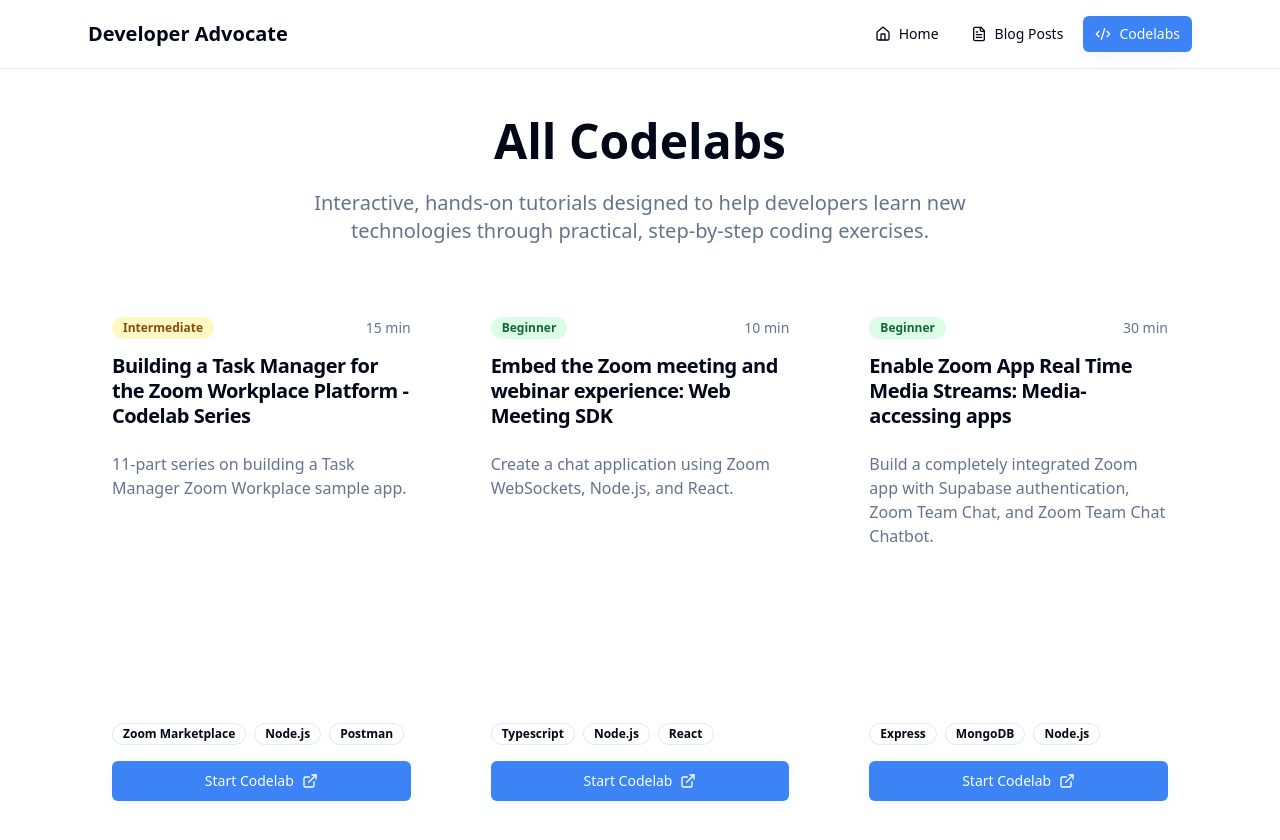
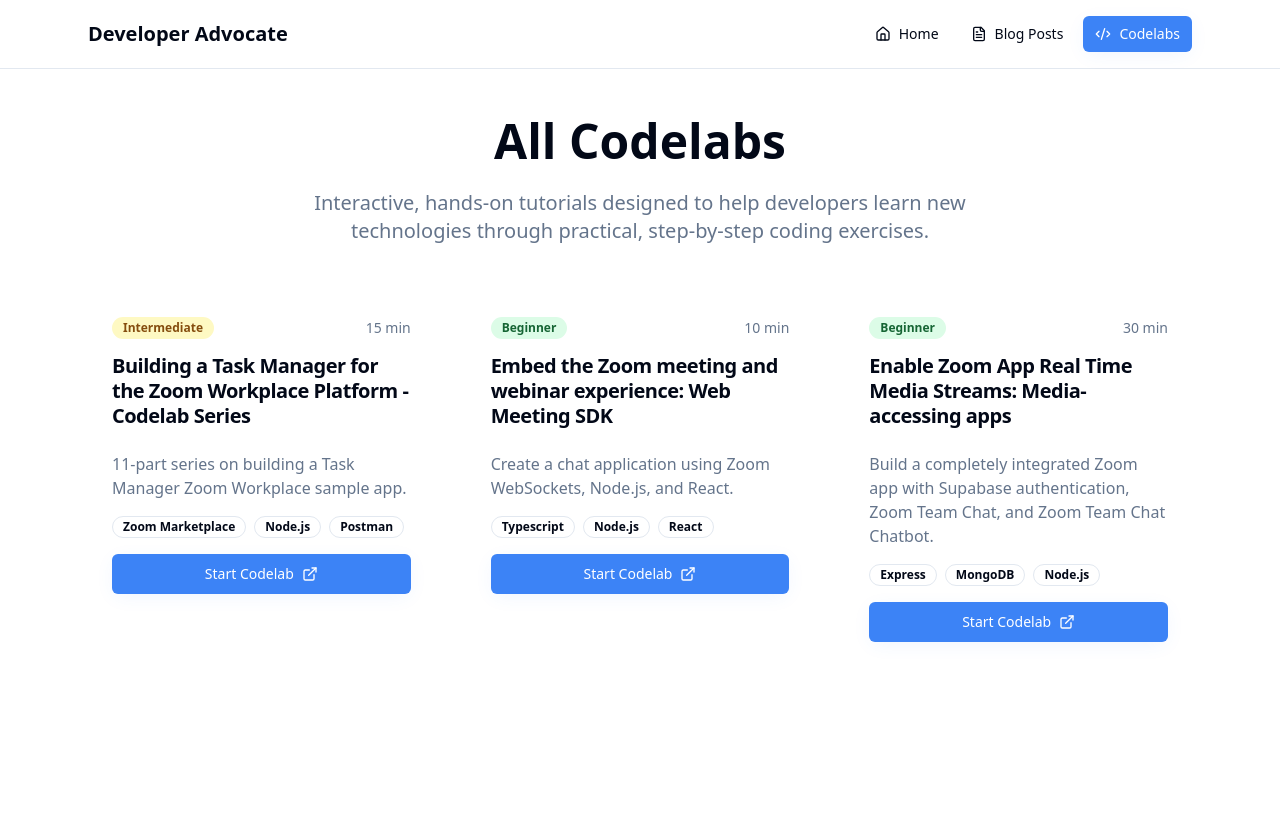
Before and after one commit to just-zoomit/dev-rel-profile, a React (Vite) app: page /codelabs in a window 1280 px wide. Shown: the top 840 px of the page. Built offline with nearby package versions, Linux system fonts and the light colour scheme.

Commit message:
Fixed CSS for card overflow

```diff
--- a/src/pages/BlogPosts.tsx
+++ b/src/pages/BlogPosts.tsx
@@ -134,7 +134,6 @@ const BlogPosts = () => {
           ))}
           <br/>
         </div>
-        <br/>
 
         {totalPages > 1 && (
           <Pagination>
--- a/src/pages/Codelabs.tsx
+++ b/src/pages/Codelabs.tsx
@@ -81,7 +81,7 @@ const Codelabs = () => {
                 </div>
                 <CardTitle className="text-xl leading-tight">{codelab.title}</CardTitle>
               </CardHeader>
-              <CardContent className="flex flex-col h-full">
+              <CardContent className="flex flex-col flex-1 min-h-0">
                 <p className="text-muted-foreground mb-4 flex-grow">
                   {codelab.description}
                 </p>
```
